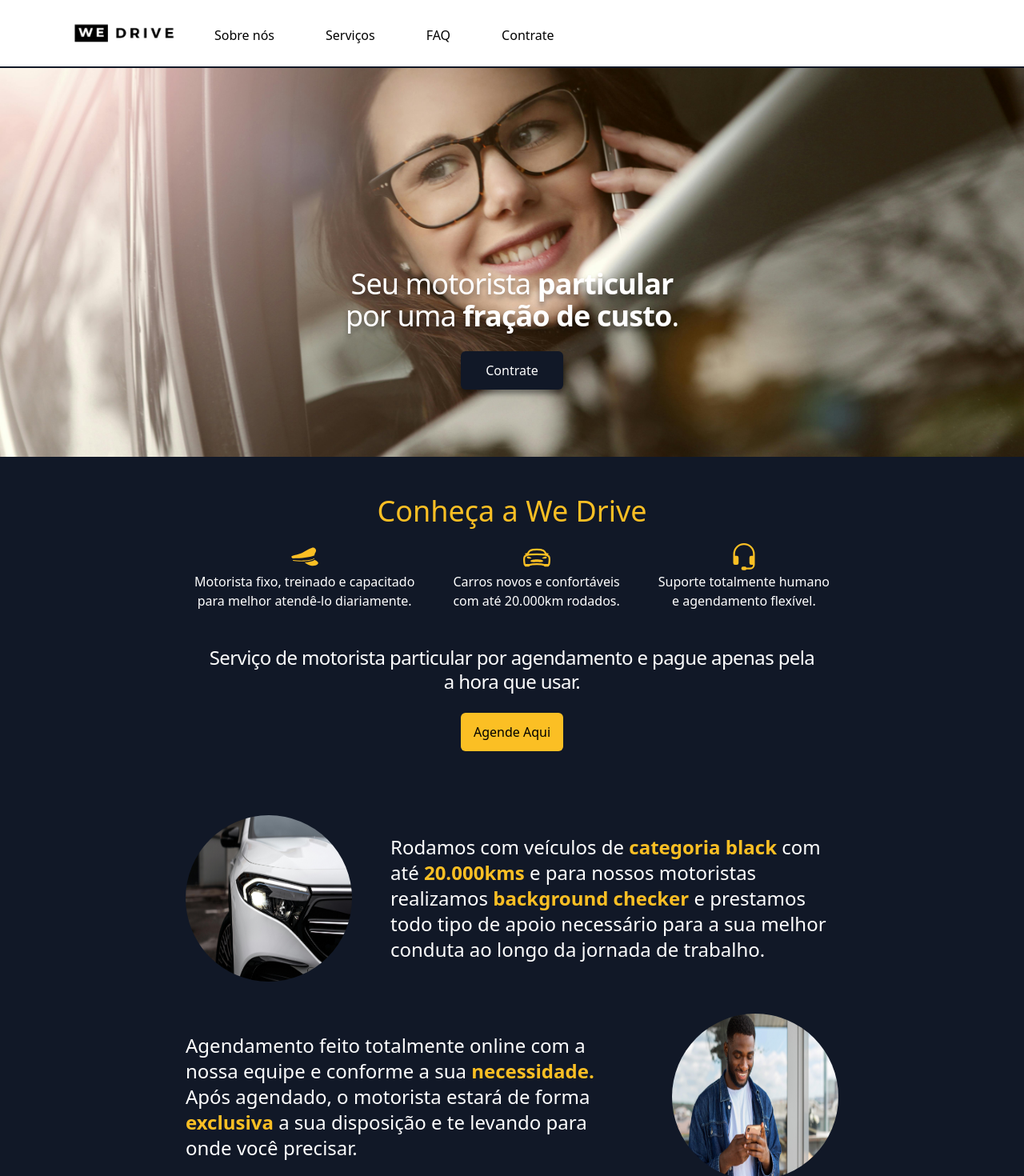
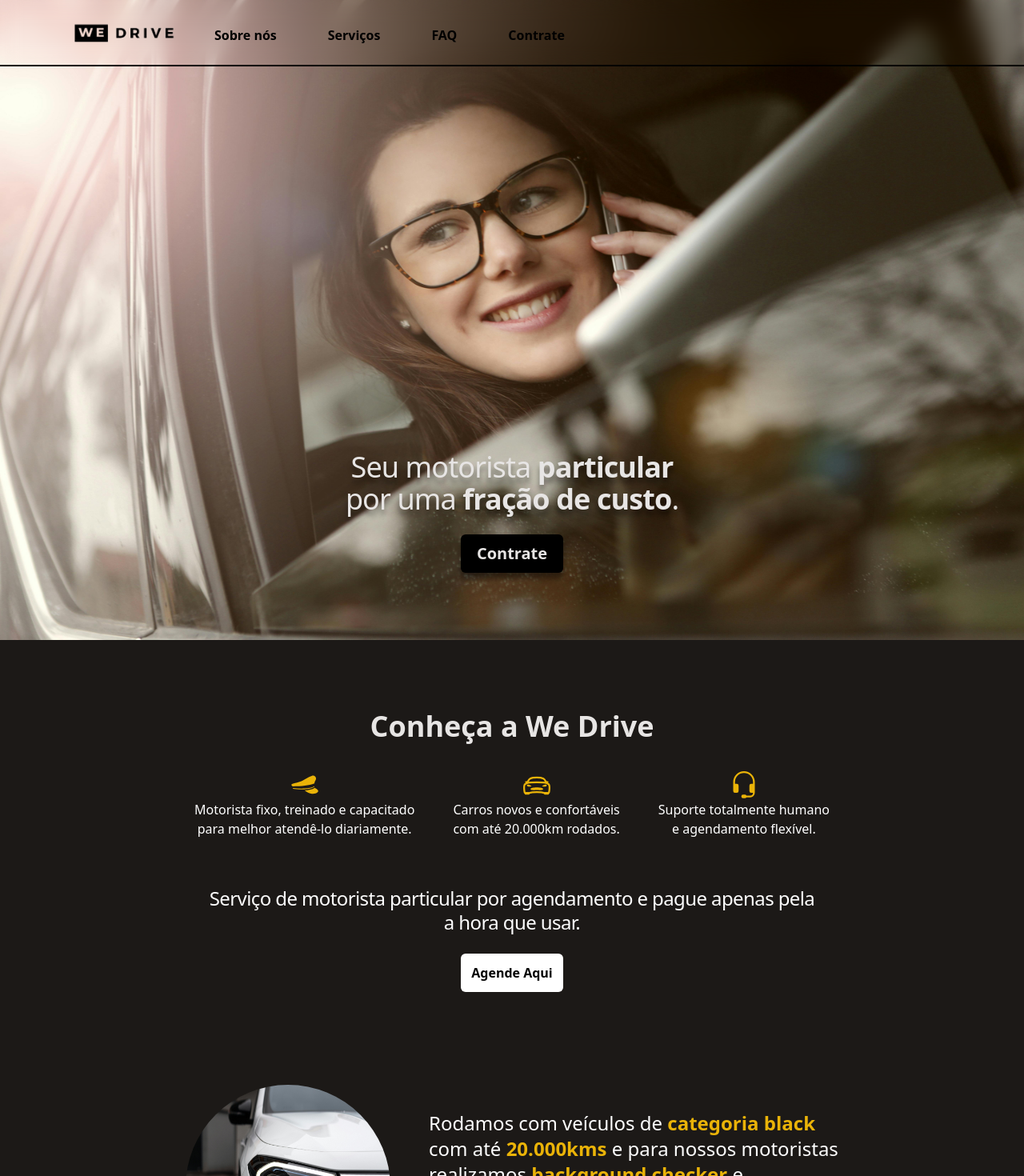
Before and after one commit to CoelhoEduardo/on_drive_land, a Next.js app: page / in a window 1280 px wide. Shown: the top 1470 px of the page at 80% size. Built offline with nearby package versions, Linux system fonts and the light colour scheme.

Commit message:
great tunes, thanks my love

```diff
--- a/src/app/components/aboutus.tsx
+++ b/src/app/components/aboutus.tsx
@@ -7,24 +7,29 @@ type Props = { id: string };
 
 const AboutUs: React.FC<Props> = (props) => {
   return (
-    <section id={props.id} className={`flex flex-col text-3xl md:text-4xl`}>
-      <h2 className="text-amber-400 text-center">Conheça a We Drive</h2>
+    <section
+      id={props.id}
+      className={`flex flex-col text-3xl gap-4 md:text-4xl p-2`}
+    >
+      <h2 className="text-stone-200 font-semibold text-center">
+        Conheça a We Drive
+      </h2>
       <div className="relative flex-col md:flex-row flex justify-center items-center gap-12 mt-5">
         <div className="flex flex-col items-center">
-          <GiCaptainHatProfile className="text-amber-400" />
+          <GiCaptainHatProfile className="text-yellow-500" />
           <p className="text-base text-white text-center">
             Motorista fixo, treinado e capacitado <br /> para melhor atendê-lo
             diariamente.
           </p>
         </div>
         <div className="flex flex-col items-center">
-          <IoCarSportOutline className="text-amber-400" />
+          <IoCarSportOutline className="text-yellow-500" />
           <p className="text-base text-white text-center">
             Carros novos e confortáveis <br /> com até 20.000km rodados.
           </p>
         </div>
         <div className="flex flex-col items-center">
-          <BsHeadset className="text-amber-400" />
+          <BsHeadset className="text-yellow-500" />
           <p className="text-base text-white text-center">
             Suporte totalmente humano <br />e agendamento flexível.
           </p>
@@ -35,7 +40,10 @@ const AboutUs: React.FC<Props> = (props) => {
           Serviço de motorista particular por agendamento e pague apenas pela a
           hora que usar.
         </h3>
-        <div className="rounded-md flex hover:bg-gray-400 hover:text-white md:text-base text-sm h-8 w-18 justify-center items-center md:h-12 md:w-32 bg-amber-400 mt-6">
+        <div
+          className="rounded-md font-semibold flex hover:bg-yellow-500 hover:text-black md:text-base
+          text-sm h-10 w-24 justify-center items-center md:h-12 md:w-32 bg-white mt-6"
+        >
           <a href="https://linktr.ee/wedrivebrasil" target="_blank">
             Agende Aqui
           </a>
--- a/src/app/components/drive.tsx
+++ b/src/app/components/drive.tsx
@@ -7,10 +7,13 @@ type Props = {
 
 const Drive: React.FC<Props> = (props) => {
   return (
-    <section id={props.nav_id} className={`flex flex-col text-sm md:text-2xl`}>
+    <section
+      id={props.nav_id}
+      className={`flex flex-col text-sm md:text-2xl mt-24`}
+    >
       <div>
         <div className="justify-center flex mt-3 mb-5">
-          <h3 className="text-amber-400 text-2xl md:text-4xl">
+          <h3 className="text-white font-semibold text-2xl md:text-4xl">
             Dúvidas frequentes
           </h3>
         </div>
--- a/src/app/components/navbar.tsx
+++ b/src/app/components/navbar.tsx
@@ -20,8 +20,8 @@ export const NavBar = () => {
   return (
     <nav
       className={classNames(
-        color ? "bg-white" : "bg-white",
-        "absolute left-0 z-10 w-full backdrop-blur-md top-0",
+        color ? "bg-white" : "bg-white md:bg-transparent",
+        "fixed left-0 z-10 w-full backdrop-blur-md top-0",
       )}
     >
       <div className="p-5 flex gap-5 ml-16">
@@ -30,7 +30,7 @@ export const NavBar = () => {
             <Image src={logo} alt="we drive logo" />
           </a>
         </div>
-        <div className="gap-16 mt-3 ml-5 md:flex hidden">
+        <div className="gap-16 mt-3 ml-5 md:flex hidden font-semibold">
           <a href="#about_us">Sobre nós</a>
           <a href="#product">Serviços</a>
           <a href="#faq">FAQ</a>
@@ -39,7 +39,7 @@ export const NavBar = () => {
       </div>
       <div
         className={classNames(
-          color ? "border-black" : "border-white",
+          color ? "border-black" : "border-black",
           "border",
         )}
       />
--- a/src/app/components/passengers.tsx
+++ b/src/app/components/passengers.tsx
@@ -11,20 +11,20 @@ const Passegers: React.FC<Props> = (props) => {
   return (
     <section
       id={props.nav_id}
-      className={`flex flex-col shrink-0 text-3xl md:text-4xl mt-3 p-2`}
+      className={`flex flex-col shrink-0 text-3xl md:text-4xl mt-10 p-2`}
     >
       <div className="flex md:flex-row flex-col px-12 md:px-56 gap-12 text-white mt-10 items-center justify-center">
         <Image
           src={photo3}
           alt="We drive background 1"
-          className="rounded-full w-32 h-32 md:w-52 md:h-52 object-fill"
+          className="rounded-full w-32 h-32 md:w-64 md:h-64"
         />
         <p className="text-xl md:text-2xl">
           Rodamos com veículos de{" "}
-          <strong className="text-amber-400">categoria black </strong>
-          com até <strong className="text-amber-400">20.000kms </strong>e para
+          <strong className="text-yellow-500">categoria black </strong>
+          com até <strong className="text-yellow-500">20.000kms </strong>e para
           nossos motoristas realizamos{" "}
-          <strong className="text-amber-400">background checker</strong> e
+          <strong className="text-yellow-500">background checker</strong> e
           prestamos todo tipo de apoio necessário para a sua melhor conduta ao
           longo da jornada de trabalho.
         </p>
@@ -32,16 +32,16 @@ const Passegers: React.FC<Props> = (props) => {
       <div className="flex md:flex-row flex-col-reverse px-12 md:px-56 gap-12 text-white mt-10 items-center justify-center">
         <p className="text-xl md:text-2xl">
           Agendamento feito totalmente online com a nossa equipe e conforme a
-          sua <strong className="text-amber-400">necessidade.</strong> Após
+          sua <strong className="text-yellow-500">necessidade.</strong> Após
           agendado, o motorista estará de forma{" "}
-          <strong className="text-amber-400">exclusiva</strong> a sua disposição
-          e te levando para onde você precisar.
+          <strong className="text-yellow-500">exclusiva</strong> a sua
+          disposição e te levando para onde você precisar.
         </p>
         <Image
           src={photo2}
           alt="We drive background 1"
           priority
-          className="rounded-full object-fill w-32 h-32 md:w-52 md:h-52 "
+          className="rounded-full w-32 h-32 md:w-64 md:h-64 "
         />
       </div>
     </section>
--- a/src/app/components/ui/collapse.tsx
+++ b/src/app/components/ui/collapse.tsx
@@ -14,7 +14,7 @@ const Collapse: React.FC<Props> = (props) => {
         type="checkbox"
         className="peer w-full h-16 cursor-pointer absolute z-10 top-0 inset-x-0 opacity-0"
       />
-      <div className="flex justify-start h-16 w-full pl-5 items-center text-black bg-amber-400">
+      <div className="flex justify-start h-16 w-full font-semibold pl-5 items-center text-black rounded-lg mt-3 bg-white">
         <h2>{props.question}</h2>
       </div>
       <div className=" absolute right-3 top-6 rotate-0 transition-transform duration-500 peer-checked:rotate-180">
--- a/src/app/components/wehead.tsx
+++ b/src/app/components/wehead.tsx
@@ -4,34 +4,36 @@ import bg1 from "/public/images/background1.jpg";
 
 const Wehead: React.FC = () => {
   return (
-    <div className="relative pt-[58%] md:pt-[38%] lg:mx-0 mt-[5.3rem]">
-      <div className=" h-full w-full  absolute top-0">
+    <header className="relative">
+      <div className="w-full h-full md:h-screen mt-20 md:mt-0">
         <Image
           src={bg1}
           priority
           alt="We drive background 1"
-          className="w-full h-full object-cover"
+          className="w-full h-full"
         />
       </div>
       <div className="absolute bottom-2 w-full md:inset-x-1/3 md:bottom-40 md:w-fit md:translate-y-1/2">
         <div
-          className="text-white
-        drop-shadow-[0_5px_3px_rgba(0,0,0,0.4)]
+          className="text-stone-200
+        drop-shadow-[0_7px_3px_rgba(0,0,0,0.4)]
         text-center flex items-center  flex-col w-full"
         >
-          <h1 className="hidden">We Drive</h1>
-          <h2 className="text-xl xl:text-4xl tracking-tight text-center">
+          <h1 className="text-2xl xl:text-4xl  tracking-tight text-center">
             Seu motorista <span className="font-bold">particular</span> por uma{" "}
             <span className="font-bold">fração de custo</span>.
-          </h2>
-          <div className="rounded-md flex hover:bg-amber-400 hover:text-gray-900 md:text-base text-sm h-8 w-18 justify-center items-center md:h-12 md:w-32 bg-gray-900 mt-6">
+          </h1>
+          <div
+            className="rounded-md flex font-semibold hover:bg-white hover:text-black md:text-xl text-sm h-10 w-20
+            justify-center items-center md:h-12 md:w-32 bg-black mt-6"
+          >
             <a href="https://linktr.ee/wedrivebrasil" target="_blank">
               Contrate
             </a>
           </div>
         </div>
       </div>
-    </div>
+    </header>
   );
 };
 
--- a/src/app/layout.tsx
+++ b/src/app/layout.tsx
@@ -3,6 +3,7 @@ import { Inter } from "next/font/google";
 import "./globals.css";
 import { NavBar } from "./components/navbar";
 import Footer from "./components/footer";
+import Wehead from "./components/wehead";
 
 export const metadata: Metadata = {
   title: "We Drive - Motorista Particular",
@@ -16,8 +17,9 @@ export default function RootLayout({
 }>) {
   return (
     <html lang="en">
-      <body className={"bg-gray-900"}>
+      <body className={"bg-stone-900"}>
         <NavBar />
+        <Wehead />
         <div className="flex flex-col h-full items-center">{children}</div>
         <Footer />
       </body>
--- a/src/app/page.tsx
+++ b/src/app/page.tsx
@@ -1,4 +1,3 @@
-import Wehead from "./components/wehead";
 import Passengers from "./components/passengers";
 import Drive from "./components/drive";
 import AboutUs from "./components/aboutus";
@@ -6,9 +5,8 @@ import AboutUs from "./components/aboutus";
 export default function Home() {
   return (
     <main>
-      <div className="px-0 lg:container">
+      <div className="px-0 lg:container mt-20">
         <div className="space-y-12">
-          <Wehead />
           <div className="flex flex-col h-full items-center">
             <AboutUs id="about_us" />
             <Passengers nav_id="product" />
```
